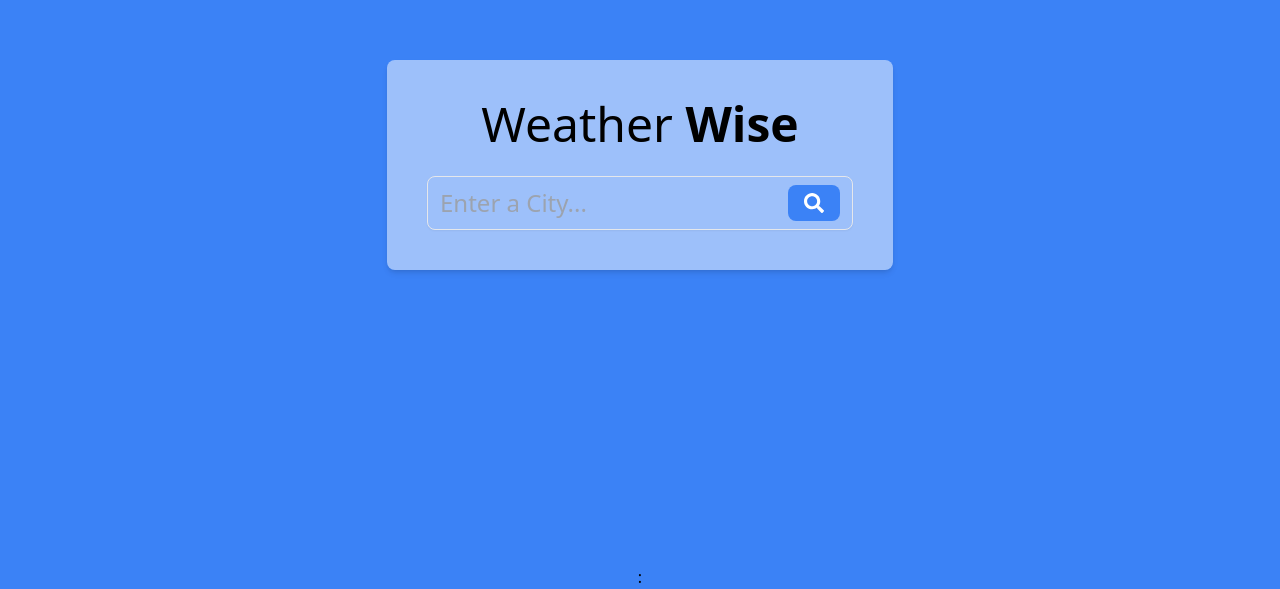
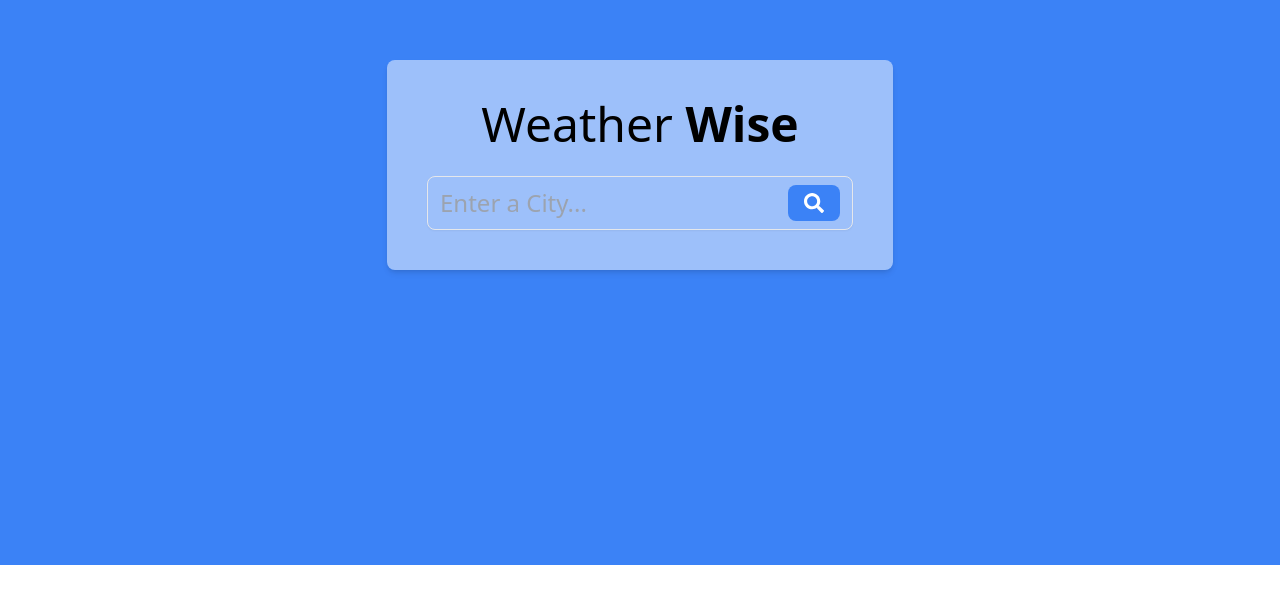
Before and after one commit to MaverickSeneris/weather_api, a React (Vite) app: page / in a window 1280 px wide. Shown: the part 235-824 px from the top of the page. After the commit the page ends 800 px from the top, so only its background shows below. Built offline with nearby package versions, Linux system fonts and the light colour scheme.

Commit message:
fix: ts errors

```diff
--- a/src/App.tsx
+++ b/src/App.tsx
@@ -19,7 +19,7 @@ function App() {
   const [error, setError] = useState<string | null>(null);
   const [name, setName] = useState<string>("");
   const [state, setState] = useState<string>("");
-  const [weatherData, setWeatherData] = useState<WeatherData[]>();
+  const [weatherData, setWeatherData] = useState<WeatherData | null>(null);
 
   const handleSubmit = (e: FormEvent<HTMLFormElement>) => {
     e.preventDefault();
@@ -55,7 +55,7 @@ function App() {
     const apiUrl = `https://api.openweathermap.org/data/3.0/onecall?lat=${lat}&lon=${lon}&units=metric&appid=${apiKey}`;
 
     axios
-      .get(apiUrl)
+      .get<WeatherData>(apiUrl)
       .then((response) => {
         setWeatherData(response.data);
         setError(null);
@@ -67,8 +67,9 @@ function App() {
   };
 
   return (
-    <div className=" flex overflow-auto ... flex-col flex items-center justify-center bg-blue-500">
-      {weatherData ? <WeatherInfo
+    <div className="flex overflow-auto flex-col items-center justify-center bg-blue-500">
+      {weatherData ? (
+        <WeatherInfo
           name={name}
           state={state}
           weatherData={weatherData}
@@ -77,7 +78,8 @@ function App() {
           setWeatherData={setWeatherData}
           setCity={setCity}
           setLocations={setLocations}
-      /> :
+        />
+      ) : (
         <GeoLocationForm
           handleSubmit={handleSubmit}
           locations={locations}
@@ -86,8 +88,8 @@ function App() {
           error={error}
           setError={setError}
           handleGeoLocation={handleGeoLocation}
-      />}
-      :
+        />
+      )}
     </div>
   );
 }
--- a/src/components/weatherInfo.tsx
+++ b/src/components/weatherInfo.tsx
@@ -1,25 +1,25 @@
-import { WeatherData } from "../../types.tsx";
+import { WeatherData } from "../../types";
 import { MdOutlineArrowBackIos } from "react-icons/md";
 import { BsFillSunriseFill, BsFillSunsetFill } from "react-icons/bs";
 import { LuWind } from "react-icons/lu";
 import { IoIosWater } from "react-icons/io";
+import { FaWater, FaEye } from "react-icons/fa";
 import { FaTemperatureThreeQuarters } from "react-icons/fa6";
-import { FaWater, FaEye } from "react-icons/fa";
 import { PiGaugeFill } from "react-icons/pi";
-import Card from "./card.tsx";
-import { Location } from "../App.tsx";
+import Card from "./card";
+import { Location } from "../App";
 
 interface WeatherInfoProps {
   name: string;
   state: string;
   city: string;
-  locations: [];
-  weatherData: WeatherData[];
+  locations: Location[];
+  weatherData: WeatherData;
   setName: (name: string) => void;
   setState: (state: string) => void;
   setCity: (city: string) => void;
   setWeatherData: (weatherData: WeatherData[] | null) => void;
-  setLocations: (locations: Location[] | []) => void;
+  setLocations: (locations: Location[]) => void;
 }
 
 const WeatherInfo: React.FC<WeatherInfoProps> = ({
@@ -44,22 +44,15 @@ const WeatherInfo: React.FC<WeatherInfoProps> = ({
   const filteredHourlyData = hourlyData.filter(
     (_, index) => index === 0 || index % 2 !== 0
   );
-  console.log(filteredHourlyData.map((item) => item.temp));
 
   const convertUnixTimestampToHHMM = (
     timestamp: number,
-    hourMin?: true | false
+    hourMin?: boolean
   ): string => {
-    if (hourMin === true) {
     const date = new Date(timestamp * 1000);
     const hours = date.getHours().toString().padStart(2, "0");
     const minutes = date.getMinutes().toString().padStart(2, "0");
-      return `${hours}:${minutes}`;
-    } else {
-      const date = new Date(timestamp * 1000);
-      const hours = date.getHours().toString().padStart(2, "0");
-      return `${hours}`;
-    }
+    return hourMin ? `${hours}:${minutes}` : `${hours}`;
   };
 
   return (
@@ -85,7 +78,7 @@ const WeatherInfo: React.FC<WeatherInfoProps> = ({
               L: {Math.ceil(weatherData?.daily[0].temp.min)}&deg;
             </p>
           </div>
-          <div className="flex gap-5 justify-start scrollbar-thin overflow-auto ... w-96 mt-7 mx-10">
+          <div className="flex gap-5 justify-start scrollbar-thin overflow-auto w-96 mt-7 mx-10">
             {filteredHourlyData.map((hourData, index) => {
               return (
                 <div
@@ -93,9 +86,11 @@ const WeatherInfo: React.FC<WeatherInfoProps> = ({
                   key={index}
                 >
                   <p className="text-2xl">
-                    {index === 0
-                      ? <span className="text-xl font-base">Now</span>
-                      : convertUnixTimestampToHHMM(hourData.dt)}
+                    {index === 0 ? (
+                      <span className="text-xl font-base">Now</span>
+                    ) : (
+                      convertUnixTimestampToHHMM(hourData.dt)
+                    )}
                   </p>
                   <img
                     src={`http://openweathermap.org/img/wn/${hourData.weather[0].icon}@4x.png`}
@@ -113,10 +108,7 @@ const WeatherInfo: React.FC<WeatherInfoProps> = ({
               <div className="flex flex-col items-center px-20 py-5">
                 <BsFillSunriseFill size={30} />
                 <p className="text-lg mt-2">
-                  {convertUnixTimestampToHHMM(
-                    weatherData.current.sunrise,
-                    true
-                  )}
+                  {convertUnixTimestampToHHMM(weatherData.current.sunrise, true)}
                 </p>
               </div>
             </Card>
@@ -131,8 +123,8 @@ const WeatherInfo: React.FC<WeatherInfoProps> = ({
             <Card>
               <div className="flex flex-col self-start p-5 gap-5">
                 <div className="flex items-center gap-1">
-                  <LuWind size={25}/>
-                  <p className='text-xl font-semibold'>Wind</p>
+                  <LuWind size={25} />
+                  <p className="text-xl font-semibold">Wind</p>
                 </div>
                 <p className="text-3xl font-thin mt-2">{weatherData.current.wind_speed} km/h</p>
               </div>
@@ -141,7 +133,7 @@ const WeatherInfo: React.FC<WeatherInfoProps> = ({
               <div className="flex flex-col self-start p-5 gap-5">
                 <div className="flex items-center gap-1">
                   <FaTemperatureThreeQuarters size={25} />
-                  <p className='text-xl font-semibold'>Feels Like</p>
+                  <p className="text-xl font-semibold">Feels Like</p>
                 </div>
                 <p className="text-3xl font-thin mt-2">{Math.ceil(weatherData.current.feels_like)}&deg;</p>
               </div>
@@ -150,8 +142,7 @@ const WeatherInfo: React.FC<WeatherInfoProps> = ({
               <div className="flex flex-col self-start p-5 gap-5">
                 <div className="flex items-center gap-1">
                   <FaWater size={25} />
-
-                  <p className='text-xl font-semibold'>Humidity</p>
+                  <p className="text-xl font-semibold">Humidity</p>
                 </div>
                 <p className="text-3xl font-thin mt-2">{Math.ceil(weatherData.current.humidity)} %</p>
               </div>
@@ -160,7 +151,7 @@ const WeatherInfo: React.FC<WeatherInfoProps> = ({
               <div className="flex flex-col self-start p-5 gap-5">
                 <div className="flex items-center gap-1">
                   <IoIosWater size={25} />
-                  <p className='text-xl font-semibold'>Precipitation</p>
+                  <p className="text-xl font-semibold">Precipitation</p>
                 </div>
                 <p className="text-3xl font-thin mt-2">{Math.ceil(weatherData.minutely[0].precipitation)} %</p>
               </div>
@@ -169,7 +160,7 @@ const WeatherInfo: React.FC<WeatherInfoProps> = ({
               <div className="flex flex-col self-start p-5 gap-5">
                 <div className="flex items-center gap-1">
                   <PiGaugeFill size={25} />
-                  <p className='text-xl font-semibold'>Pressure</p>
+                  <p className="text-xl font-semibold">Pressure</p>
                 </div>
                 <p className="text-3xl font-thin mt-2">{Math.ceil(weatherData.current.pressure)} hPa</p>
               </div>
@@ -178,9 +169,9 @@ const WeatherInfo: React.FC<WeatherInfoProps> = ({
               <div className="flex flex-col self-start p-5 gap-5">
                 <div className="flex items-center gap-1">
                   <FaEye size={25} />
-                  <p className='text-xl font-semibold'>Visibility</p>
+                  <p className="text-xl font-semibold">Visibility</p>
                 </div>
-                <p className="text-3xl font-thin mt-2">{Math.ceil(weatherData.current.visibility)} km</p>
+                <p className="text-3xl font-thin mt-2">{Math.ceil(weatherData.current.visibility / 1000)} km</p>
               </div>
             </Card>
           </div>
```
Also changed, not shown: src/components/locationForm.tsx (line endings or trailing spaces). Lines whose indentation alone changed are shown as unchanged.
